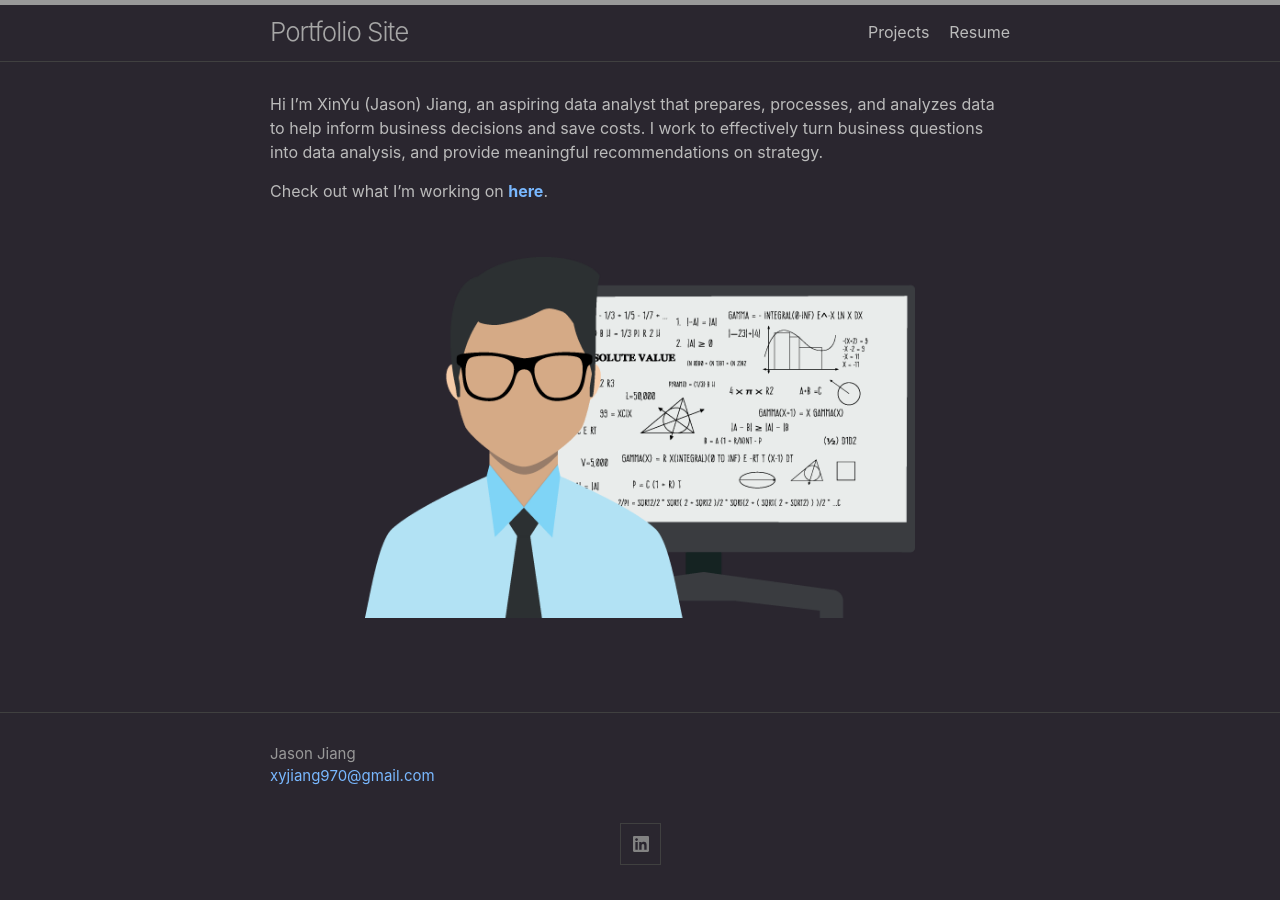
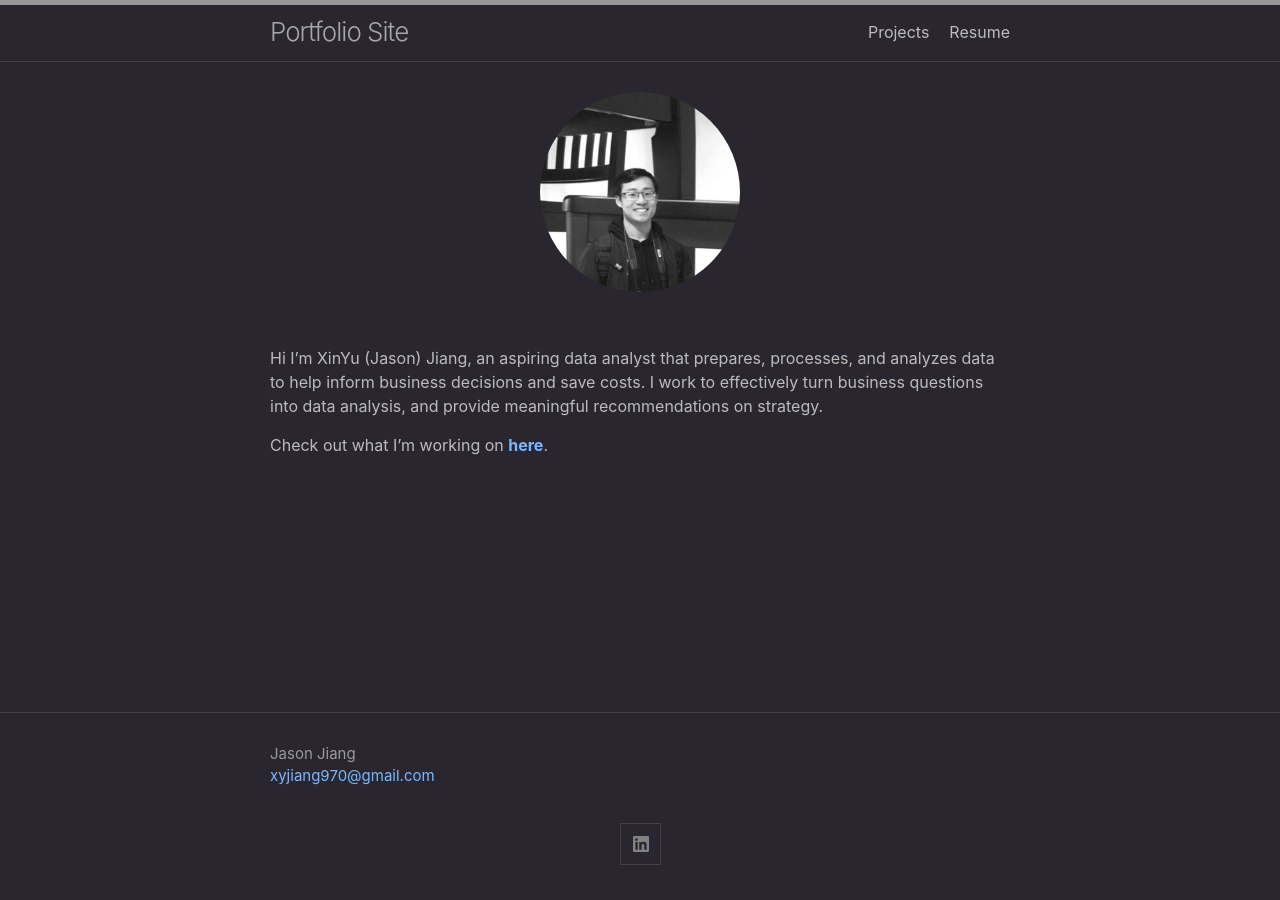
Before and after one commit to xyjiang970/xyjiang970.github.io, a Jekyll site: the page built from index.md, in a window 1280 px wide. Built offline with Jekyll 4.4.1, drawn with Linux system fonts in a browser that asks for light colours.

Commit message:
Add files via upload

```diff
--- a/_includes/custom-head.html
+++ b/_includes/custom-head.html
@@ -5,6 +5,6 @@
   2. Customize default _includes/custom-head.html in your source directory and insert the given code snippet.
 {% endcomment %}
 
-<link rel="icon" type="image/x-icon" href="../images/favicon.png">
+<link rel="icon" type="image/x-icon" href="../images/favicon.svg">
 <meta property="og:image" type="image/jpeg" content="../images/social-preview_img.jpg"/>
 <meta name="robots" content="nofollow, noarchive">
--- a/index.md
+++ b/index.md
@@ -3,10 +3,13 @@ layout: default
 title: Jason Jiang
 description: Welcome to my portfolio website!
 ---
+
+<img src="/images/homepage_img.jpg" alt="homepage_img" width="200" style="border-radius:50%;">
+
+<br>
+
 Hi I'm XinYu (Jason) Jiang, an aspiring data analyst that prepares, processes, and analyzes data to help inform business decisions and save costs. I work to effectively turn business questions into data analysis, and provide meaningful recommendations on strategy.
 
 Check out what I'm working on **[here](/projects/)**.
 
 <br>
-
-<img src="/images/homepage_img.png" alt="homepage_img" width="550">
```
Also changed, not shown: Gemfile.lock (added), images/favicon.svg (added), images/homepage_img.jpg (added).
